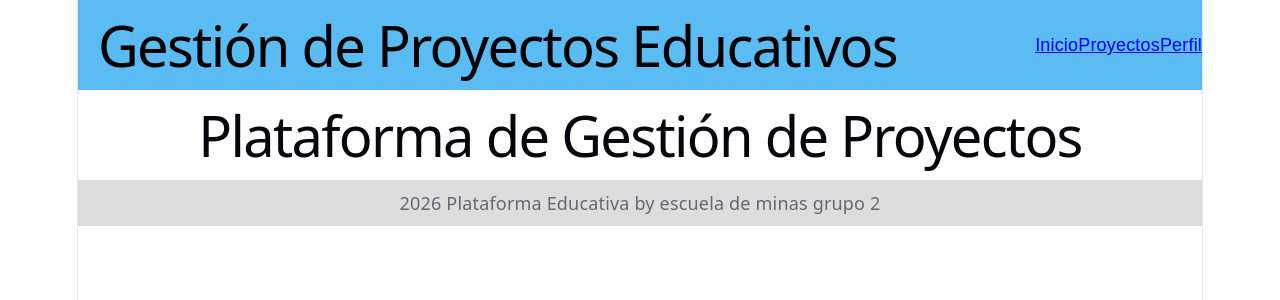
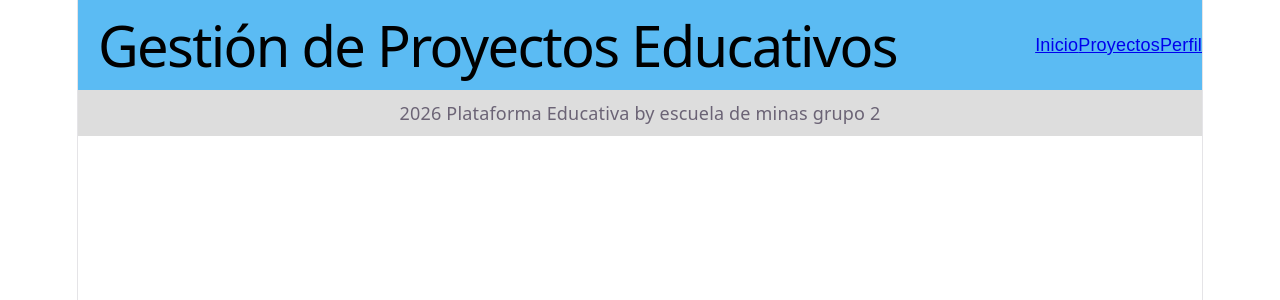
Before and after one commit to slendertroll777/pv_tp3_grupo2, a React (Vite) app: page / in a window 1280 px wide. Shown: the top 300 px of the page. Built offline with nearby package versions, Linux system fonts and the light colour scheme.

Commit message:
Agregado de rutas y componentes,Angulo Valentin y Guanactolay Franco

```diff
--- a/src/routes/routes.jsx
+++ b/src/routes/routes.jsx
@@ -1,9 +1,10 @@
 import { createBrowserRouter } from "react-router-dom";
 import App from "../App";
-import Dashboard from "../views/Dahsboard";
+import Dashboard from "../views/Dashboard";
 import DetalleProyecto from "../views/DetalleProyecto";
 import PerfilUsuario from "../views/PerfilUsuario";
 import ErrorPage from "../views/ErrorPage";
+import ListaProyectos from "../components/ListaProyectos";
 
 const routes = createBrowserRouter([
   {
@@ -11,9 +12,24 @@ const routes = createBrowserRouter([
     element: <App />,
     errorElement: <ErrorPage />,
     children: [
-      { index: true, element: <Dashboard /> },
-      { path: "detalle-proyecto", element: <DetalleProyecto /> },
-      { path: "perfil-usuario", element: <PerfilUsuario /> },
+      {
+        path: "dashboard",
+        element: <Dashboard />,
+        children: [
+          {
+            index: true,
+            element: <ListaProyectos />,
+          },
+          {
+            path: "detalle-proyecto",
+            element: <DetalleProyecto />,
+          },
+          {
+            path: "perfil-usuario",
+            element: <PerfilUsuario />,
+          },
+        ],
+      },
     ],
   },
   {
```
